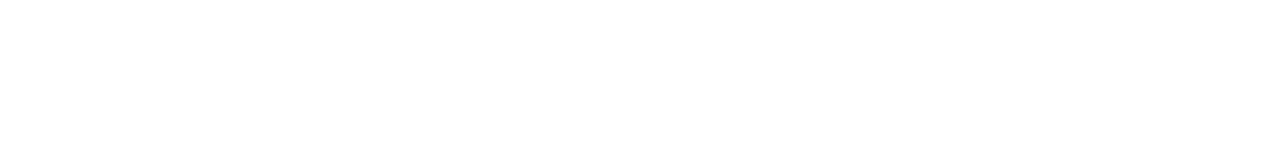
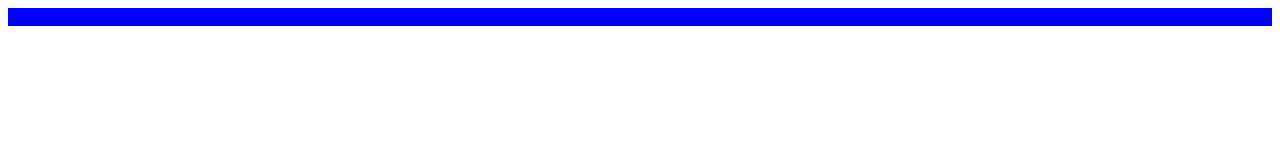
Before and after one commit to neczpal/scss-grid, a plain HTML site: page index.html in a window 1280 px wide. Drawn offline with Linux system fonts and the light colour scheme.

Commit message:
Breakpoints mixins created, container classes created

```diff
--- a/css/main.css
+++ b/css/main.css
@@ -1,3 +1,27 @@
-
+.container {
+  box-sizing: border-box;
+  display: flex;
+  flex: 0 1 auto;
+  flex-flow: row wrap;
+  margin: 0 auto;
+  padding: 5px;
+  position: relative;
+  max-width: 1280px;
+}
+@media only screen and (min-width: 640px) {
+  .container {
+    padding: 6px;
+  }
+}
+@media only screen and (min-width: 960px) {
+  .container {
+    padding: 7.5px;
+  }
+}
+@media only screen and (min-width: 1280px) {
+  .container {
+    padding: 9px;
+  }
+}
 
 /*# sourceMappingURL=main.css.map */
--- a/index.html
+++ b/index.html
@@ -12,7 +12,9 @@
 </head>
 
 <body>
+    <div class="container" style="background-color: blue">
 
+    </div>
 </body>
 
 </html>
```
